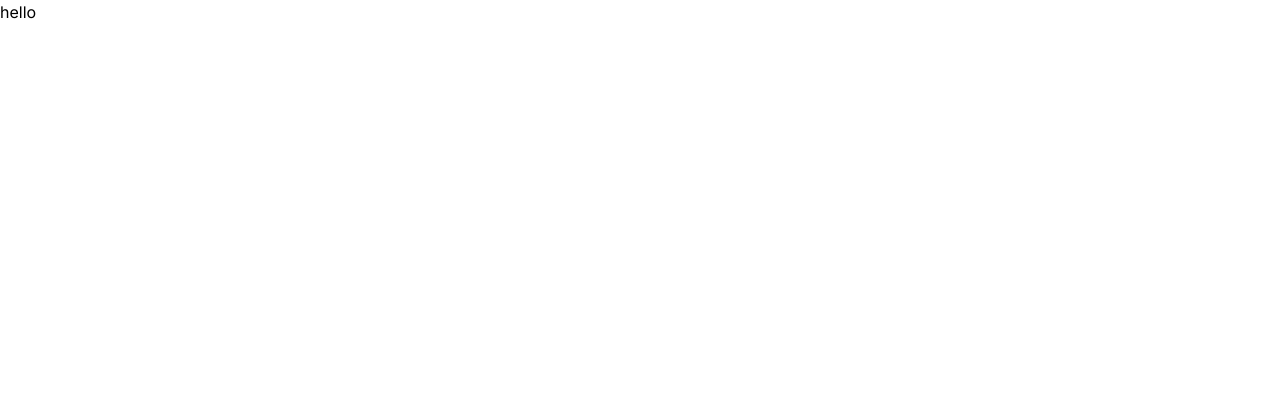
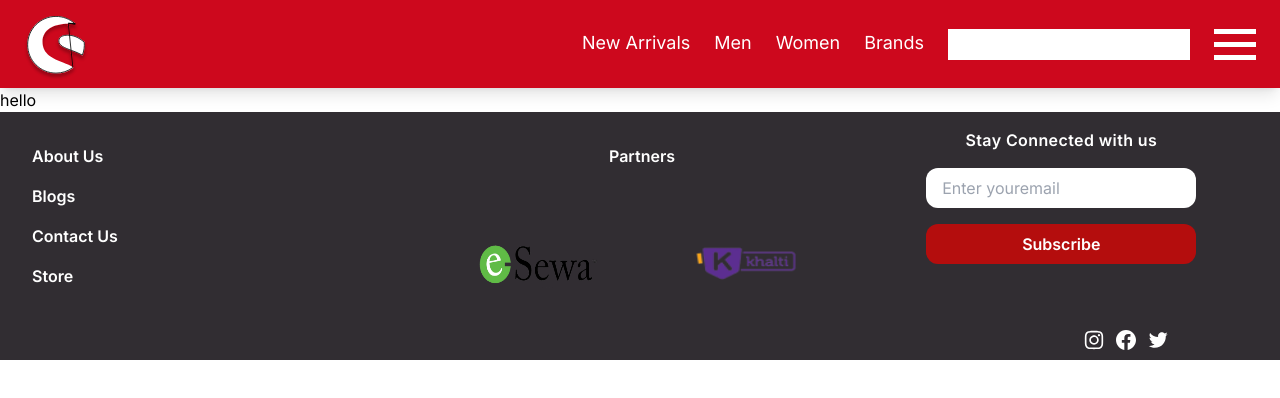
Before and after one commit to chiomaowuama/tropicsole, a Vue app: page / in a window 1280 px wide. Shown: the top 398 px of the page. Built offline with nearby package versions, Linux system fonts and the light colour scheme.

Commit message:
third commit

```diff
--- a/src/views/HomeView.vue
+++ b/src/views/HomeView.vue
@@ -1,9 +1,12 @@
 <script setup>
 import navigations from '../components/navigations.vue'
+import footerpage from '../components/footerpage.vue'
 </script>
 
 <template>
+  <navigations/>
   <main>
     <h1>hello</h1>
   </main>
+  <footerpage/>
 </template>
```
Also changed, not shown: 11 other files (tests, documents, lock files or other folders).
